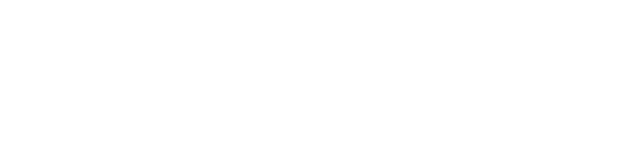
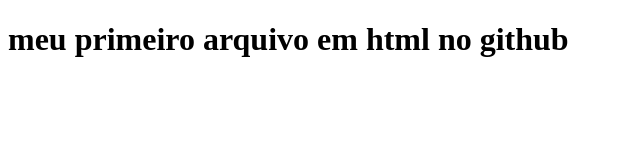
Before and after one commit to sidralimaa/aula-1-, a plain HTML site: page index.html in a window 1280 px wide. Shown: the whole page, without its empty margins (0-640 px from the left). Drawn offline with Linux system fonts and the light colour scheme.

Commit message:
adicao do header

```diff
--- a/index.html
+++ b/index.html
@@ -1,8 +1,12 @@
 <!DOCTYPE html>
-<html lang="pt-br">
+<html lang="pt-BR">
     <head>
-        <title>
-            Meu primeiro arquivo html no github
-        </title>
+        <meta charset="UTF-8">
+        <meta name="viewport" content="width=device-width, initial-scale1.0">
     </head>
+    <body>
+<header>
+    <h1> meu primeiro arquivo em html no github</h1>
+</header>
+    </body>
 </html>
```
